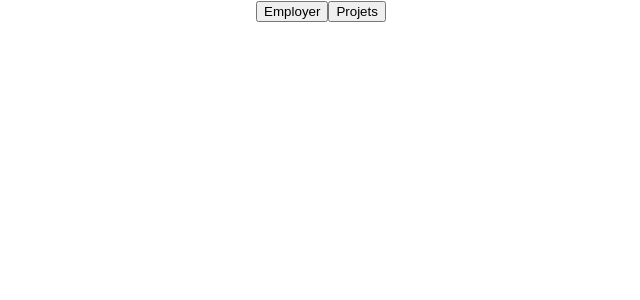
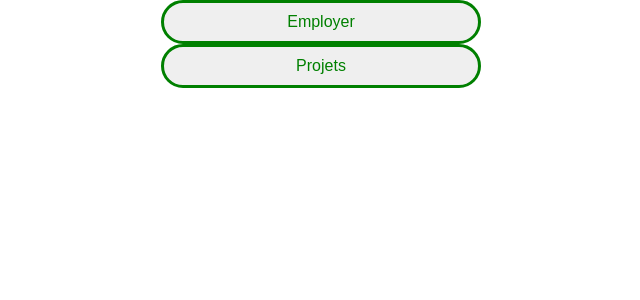
Before and after one commit to Ghillas/hr_app_frontend, a React (Create React App) app: page / in a window 1280 px wide. Shown: the top 300 px of the page, without its empty margins (319-959 px from the left). Built offline with nearby package versions, Linux system fonts and the light colour scheme.

Commit message:
add style to home page

```diff
--- a/src/components/Employee.js
+++ b/src/components/Employee.js
@@ -2,6 +2,7 @@ import { useState, useEffect } from "react";
 import axios from "axios";
 import { useNavigate, useLocation } from "react-router-dom";
 import ProjectItem from "./ProjectItem";
+import '../styles/Employee.css'
 
 function Employee() {
     const location = useLocation()
@@ -75,32 +76,47 @@ function Employee() {
     }, [])
 
     return (
-        <div>
+        <div className="employee_div">
         <form>
         <input
+            className="employee_first_name employee_field"
             placeholder="Prenom"
             value={firstName}
             onChange={(e) => setFirstName(e.target.value)}
         />
          <input
+            className="employee_last_name employee_field"
             placeholder="Nom"
             value={lastName}
             onChange={(e) => setLastName(e.target.value)}
         />
         <input
+            className="employee_mail employee_field"
             placeholder="Email"
             value={mail}
             onChange={(e) => setMail(e.target.value)}
             onBlur={checkMailAddress}
         />
          <input
+            className="employee_password employee_field"
             placeholder="Mot de passe"
             value={password}
             onChange={(e) => setPassword(e.target.value)}
         />
-        <button type="submit" onClick={handleSubmit}>{employee ? "Modifier" : "Ajouter"}</button>
+        <button
+            className="employee_submit employee_button"
+            type="submit"
+            onClick={handleSubmit}
+        >
+            {employee ? "Modifier" : "Ajouter"}
+        </button>
         {
-            employee && <button onClick={handleDelete}>Supprimer</button>
+            employee && <button
+                className="employee_delete employee_button"
+                onClick={handleDelete}
+            >
+                Supprimer
+            </button>
         }
         </form>
         {
--- a/src/components/Home.js
+++ b/src/components/Home.js
@@ -1,4 +1,5 @@
 import {useNavigate} from 'react-router-dom';
+import '../styles/Home.css'
 
 function Home() {
     const navigate = useNavigate();
@@ -9,9 +10,19 @@ function Home() {
         navigate('/projects');
     }
     return (
-        <div>
-            <button onClick={handleClick}>Employer</button>
-            <button onClick={handleProjectClick}>Projets</button>
+        <div className='home_buttons_div'>
+            <button
+                className='home_button'
+                onClick={handleClick}
+            >
+                Employer
+            </button>
+            <button
+                className='home_button'
+                onClick={handleProjectClick}
+            >
+                Projets
+            </button>
         </div>
     );
 }
--- /dev/null
+++ b/src/styles/Home.css
@@ -0,0 +1,21 @@
+.home_button {
+    color : green;
+    margin : auto;
+    width: 50%;
+    border: 3px solid green;
+    padding: 10px;
+    box-shadow: 10px;
+    display: block;
+    border-radius: 10rem;
+    font-size: 1rem;
+}
+
+.home_button:hover {
+    background-color: green;
+    color: white;
+}
+
+.home_buttons_div {
+    width: 50%;
+    margin : auto;
+}
```
Also changed, not shown: src/styles/Employee.css (added).
